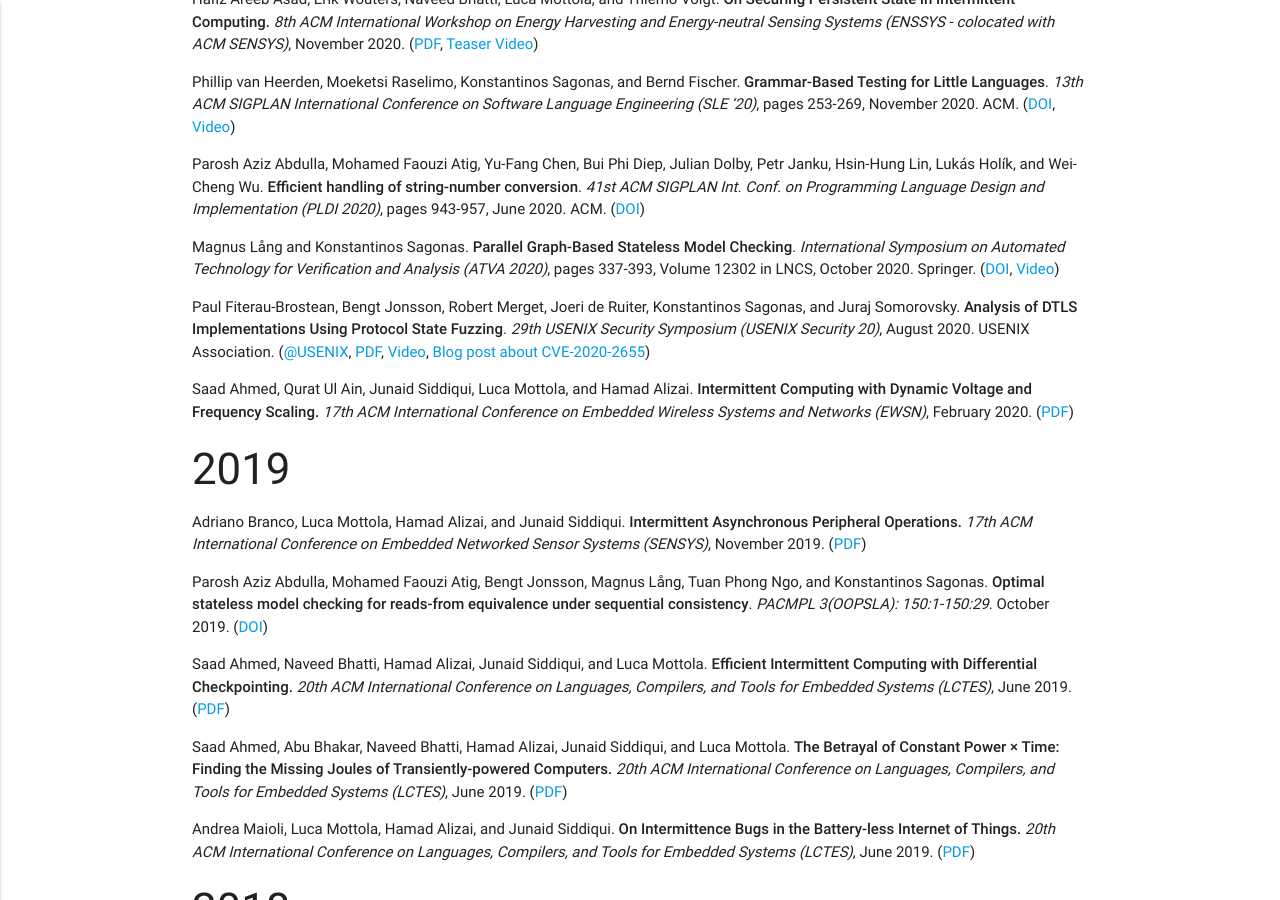
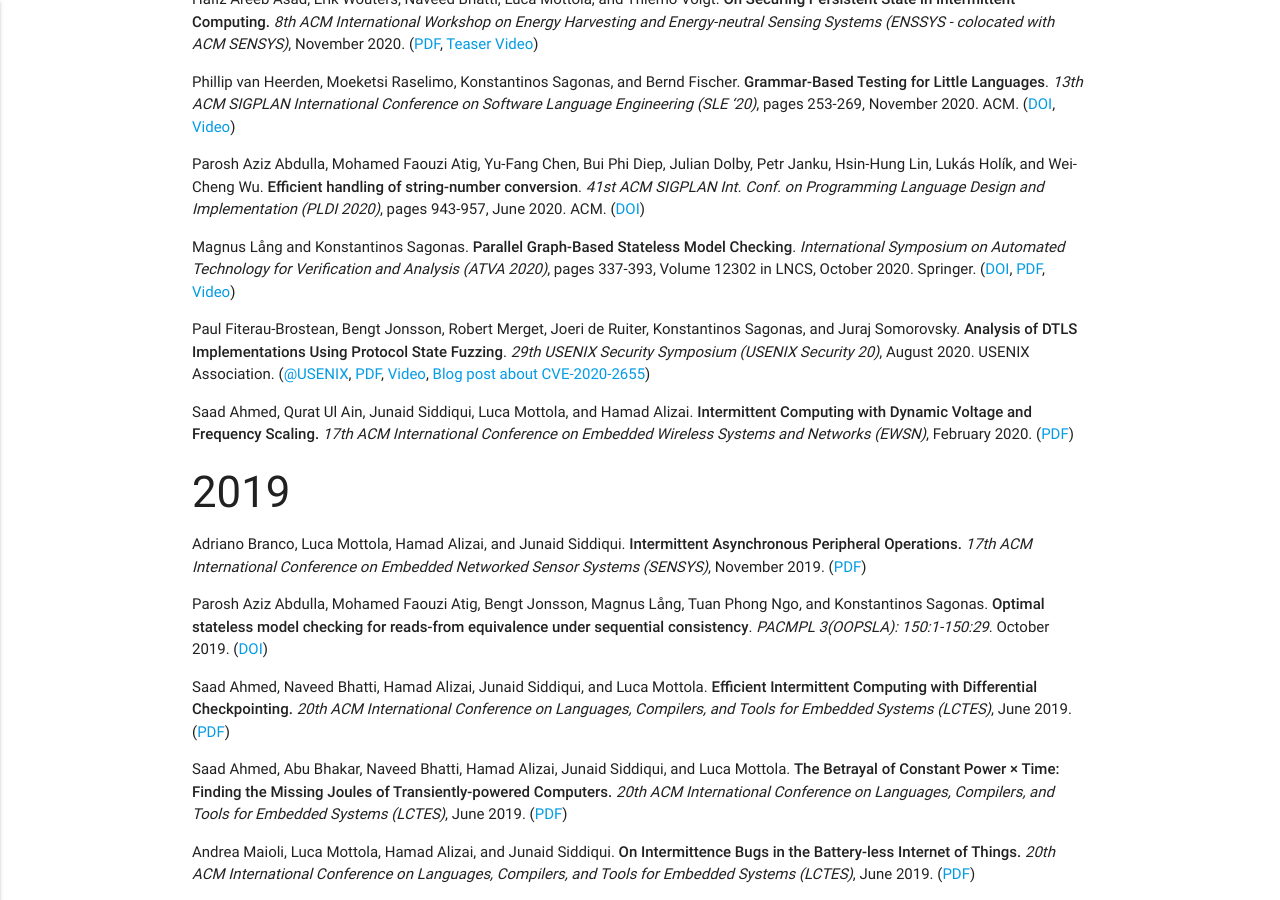
Before and after one commit to assist-project/assist-project.github.io, a Jekyll site: the page built from 03-publications.md, in a window 1280 px wide and 900 px high, scrolled down 2089 px. Built offline with Jekyll 4.4.1, drawn with Linux system fonts in a browser that asks for light colours.

Commit message:
Add ATVA 2020 preprint

```diff
--- a/03-publications.md
+++ b/03-publications.md
@@ -92,7 +92,7 @@ permalink: /publications/
 
   [PLDI20]: https://doi.org/10.1145/3385412.3386034
 
-- Magnus Lång and Konstantinos Sagonas. **Parallel Graph-Based Stateless Model Checking**. _International Symposium on Automated Technology for Verification and Analysis (ATVA 2020)_, pages 337-393, Volume 12302 in LNCS, October 2020. Springer. ([DOI][ATVA20], [Video][Video@ATVA20])
+- Magnus Lång and Konstantinos Sagonas. **Parallel Graph-Based Stateless Model Checking**. _International Symposium on Automated Technology for Verification and Analysis (ATVA 2020)_, pages 337-393, Volume 12302 in LNCS, October 2020. Springer. ([DOI][ATVA20], [PDF](papers/ParallelSMC@ATVA-20.pdf), [Video][Video@ATVA20])
 
   [ATVA20]: https://link.springer.com/chapter/10.1007%2F978-3-030-59152-6_21
   [Video@ATVA20]: https://drive.google.com/file/d/1uSjkiqcZ6qY8fb0XzOgsxRdXJG1vQupG/view?usp=sharing
```
Also changed, not shown: 1 other file.
